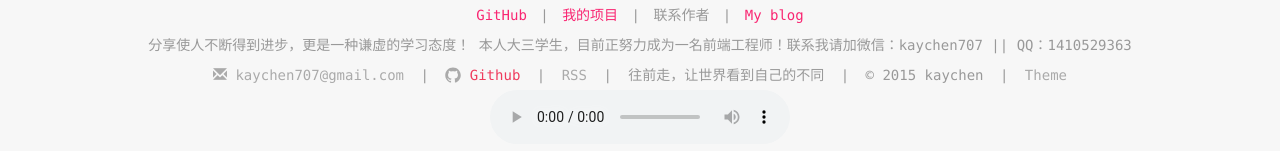
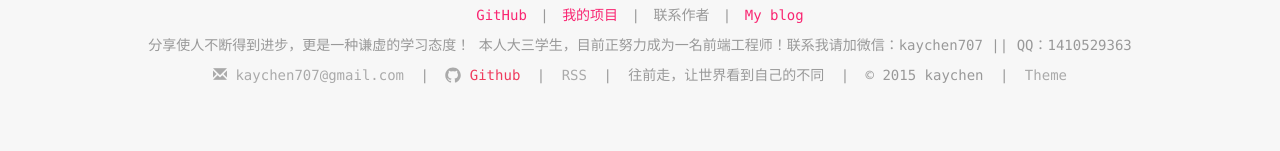
Before and after one commit to LittlewhiteChen/LittlewhiteChen.github.io, a Jekyll site: the page built from index.html, in a window 1280 px wide. Shown: the part 942-1093 px from the top of the page. Built offline with Jekyll 4.4.1, drawn with Linux system fonts in a browser that asks for light colours; nearby versions of some CDN libraries; the list of posts is cut into pages by our own code; comment, search, counter and statistics services are not loaded; a style sheet for code colours, icons or effects is not loaded; after the commit the page ends 1052 px from its top, so only the background shows below that.

Commit message:
修改主页样式

```diff
--- a/static/css/index.css
+++ b/static/css/index.css
@@ -337,7 +337,7 @@
     min-height: 30px;
     line-height: 30px;
     margin-top: 80px;
-    margin-bottom: 10px;
+    margin-bottom: 20px;
     /*background: #3f4850;*/
     color: #999;
     text-align: center;
@@ -427,7 +427,8 @@
 
 #music {
     width: auto;
-    margin: 0 auto
+    margin: 0 auto;
+    display: none;
 }
 
 #music audio {
@@ -540,33 +541,35 @@
 
 #top {
   position: fixed;
-    right: 25px;
-    bottom: 10px;
-    width: 60px;
-    height: 60px;
-    background-color: #bbb;
-    border-radius: 7px;
+  right: 15px;
+  bottom: 28px;
+  width: 44px;
+  height: 42px;
+  background-color: #F7F7F7;
+  border-radius: 5px;
   opacity: 0.8;
   display: none;
   z-index: 888;
 }
-
+div#top:hover {
+  background-color: rgb(0, 0, 0);
+}
 #top .arrow {
   margin: 0 auto;
-    padding-top: 11px;
+  padding-top: 10px;
   width: 0;
   height: 0;
-    border-right: 15px solid transparent;
-    border-left: 15px solid transparent;
-    border-bottom: 15px solid #7f7f7f;
+  border-right: 10px solid transparent;
+  border-left: 10px solid transparent;
+  border-bottom: 12px solid #FFAA01;
 }
 
 #top .stick {
   margin: 0 auto;
-    padding-bottom: 21px;
-    width: 13px;
-    border-bottom: 13px solid #bbb;
-    background-color: #7f7f7f;
+  padding-bottom: 12px;
+  width: 2px;
+  border-bottom: 3px solid #FFAA01;
+  background-color: #FFAA01;
 }
 
 
```
Lines whose indentation alone changed are shown as unchanged.
